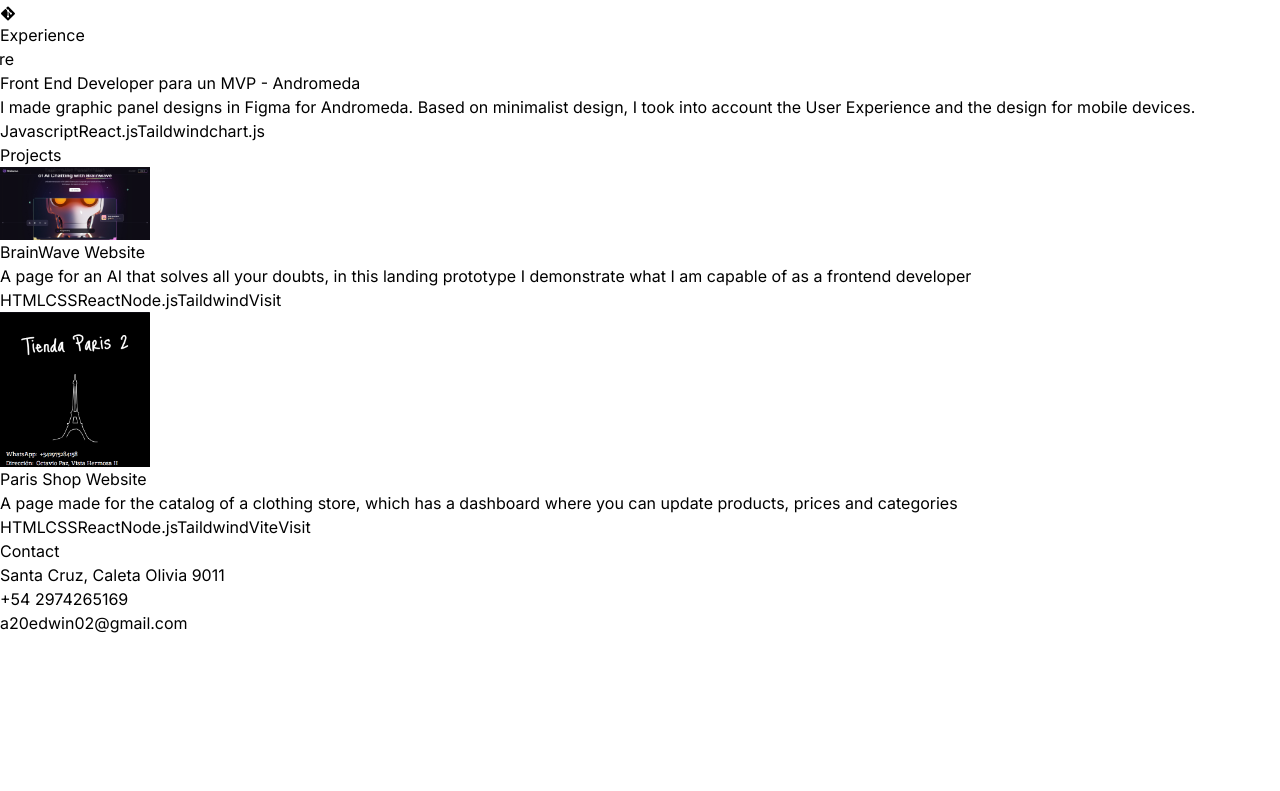
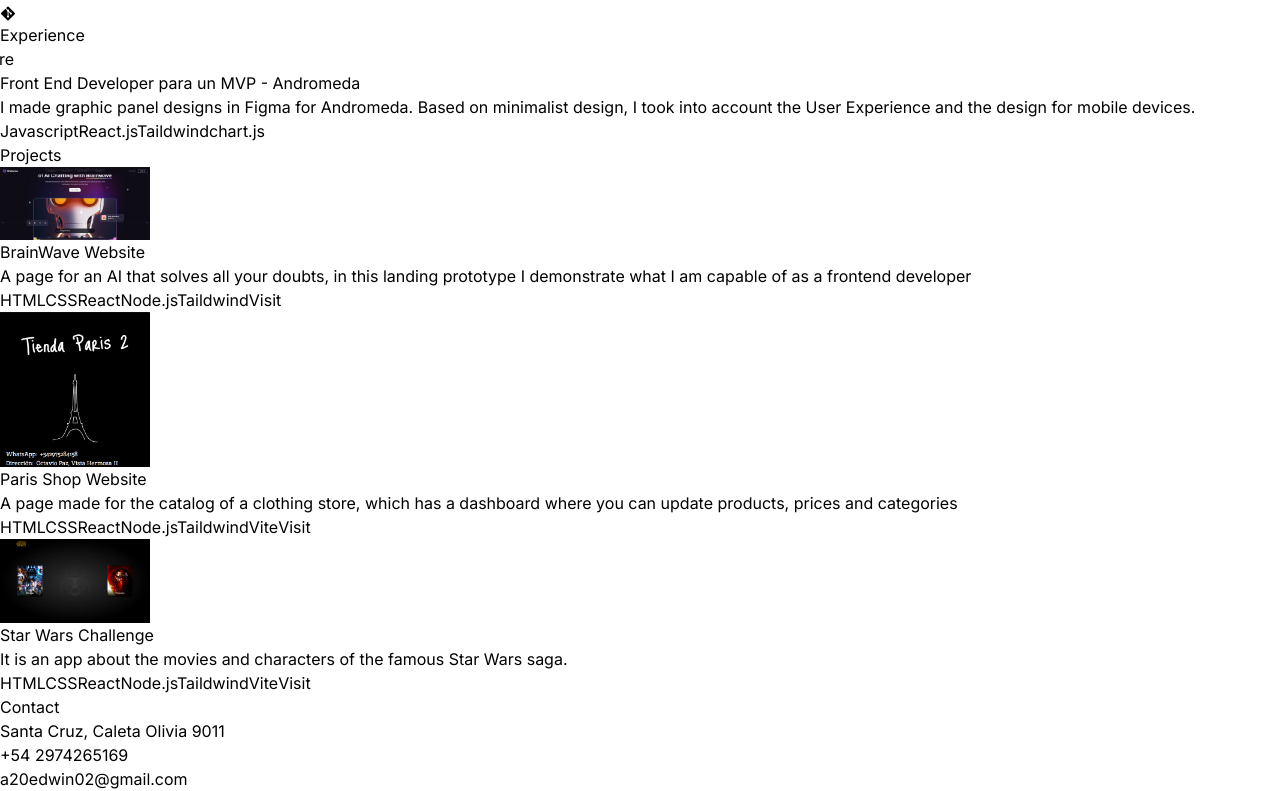
Before and after one commit to Edwuardito/Portfolio3.0, a React (Vite) app: page / in a window 1280 px wide. Shown: the part 1099-1890 px from the top of the page. Before the commit the page ends 1734 px from the top, so only its background shows below. Built offline with nearby package versions, Linux system fonts and the light colour scheme.

Commit message:
add: mas un proyect

```diff
--- a/src/constants/index.js
+++ b/src/constants/index.js
@@ -1,5 +1,6 @@
 import project1 from "../assets/projects/project-1.png";
 import project2 from "../assets/projects/paris.png";
+import project3 from "../assets/projects/starwars.png";
 
 export const HERO_CONTENT = `¡Hola! Soy Edwin Rodríguez García, Desarrollador Front End especializado en React y Taildwind.
 `;
@@ -42,6 +43,14 @@ export const PROJECTS = [
     description:"Una pagina hecha para el catalogo de una tienda de ropa, que cuenta con dashboard donde actualizar productos, precios y categorias",
     description_en:"A page made for the catalog of a clothing store, which has a dashboard where you can update products, prices and categories",
     technologies: ["HTML", "CSS", "React", "Node.js", "Taildwind","Vite"],
+  },
+  {
+    title: "Star Wars Challenge",
+    link: "https://starwarchallengebyedu.netlify.app",
+    image: project3,
+    description:"Es una app sobre las peliculas y personajes de la famosa saga de star wars",
+    description_en:"It is an app about the movies and characters of the famous Star Wars saga.",
+    technologies: ["HTML", "CSS", "React", "Node.js", "Taildwind","Vite"],
   }
 ];
 
```
Also changed, not shown: src/assets/projects/starwars.png (added).
